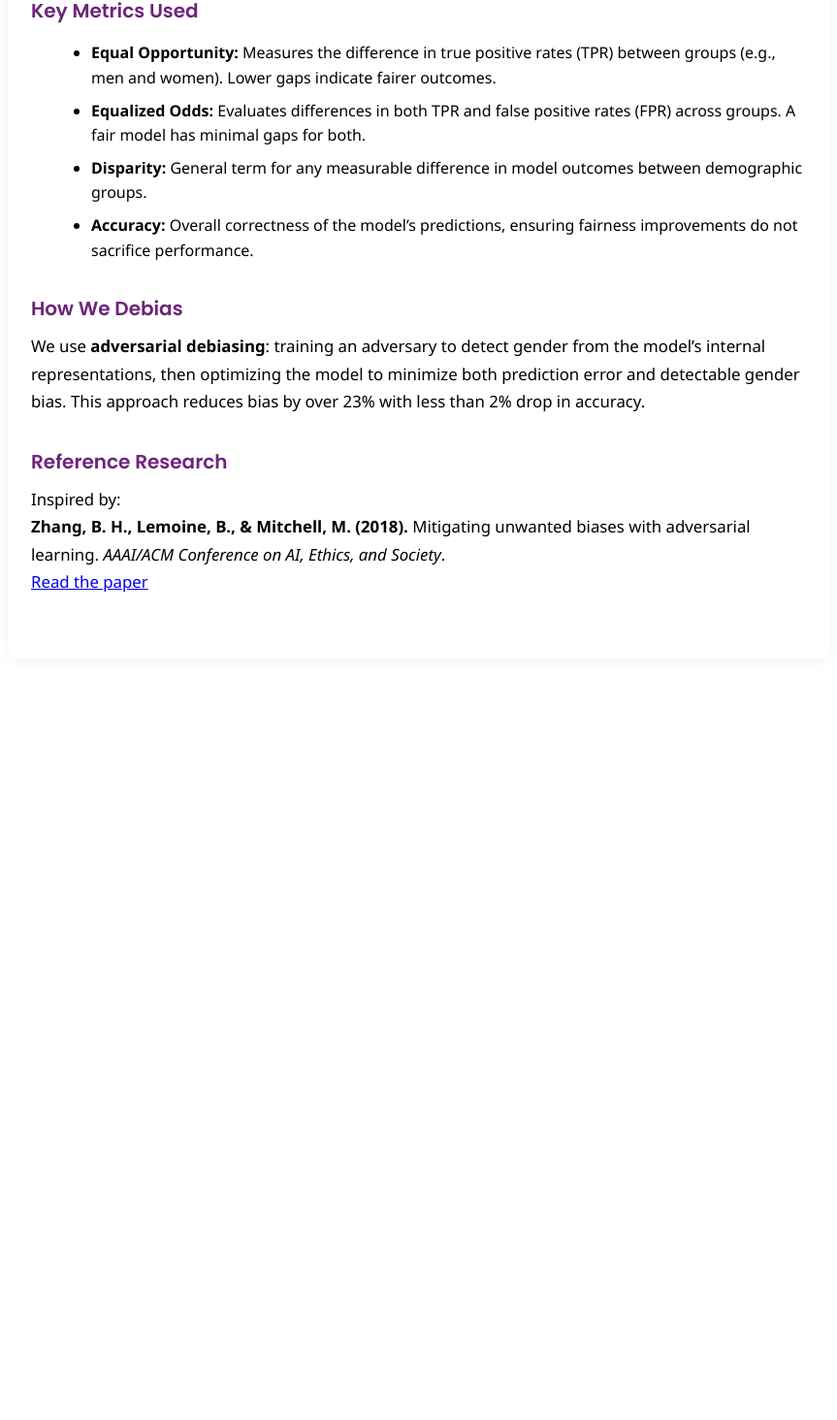
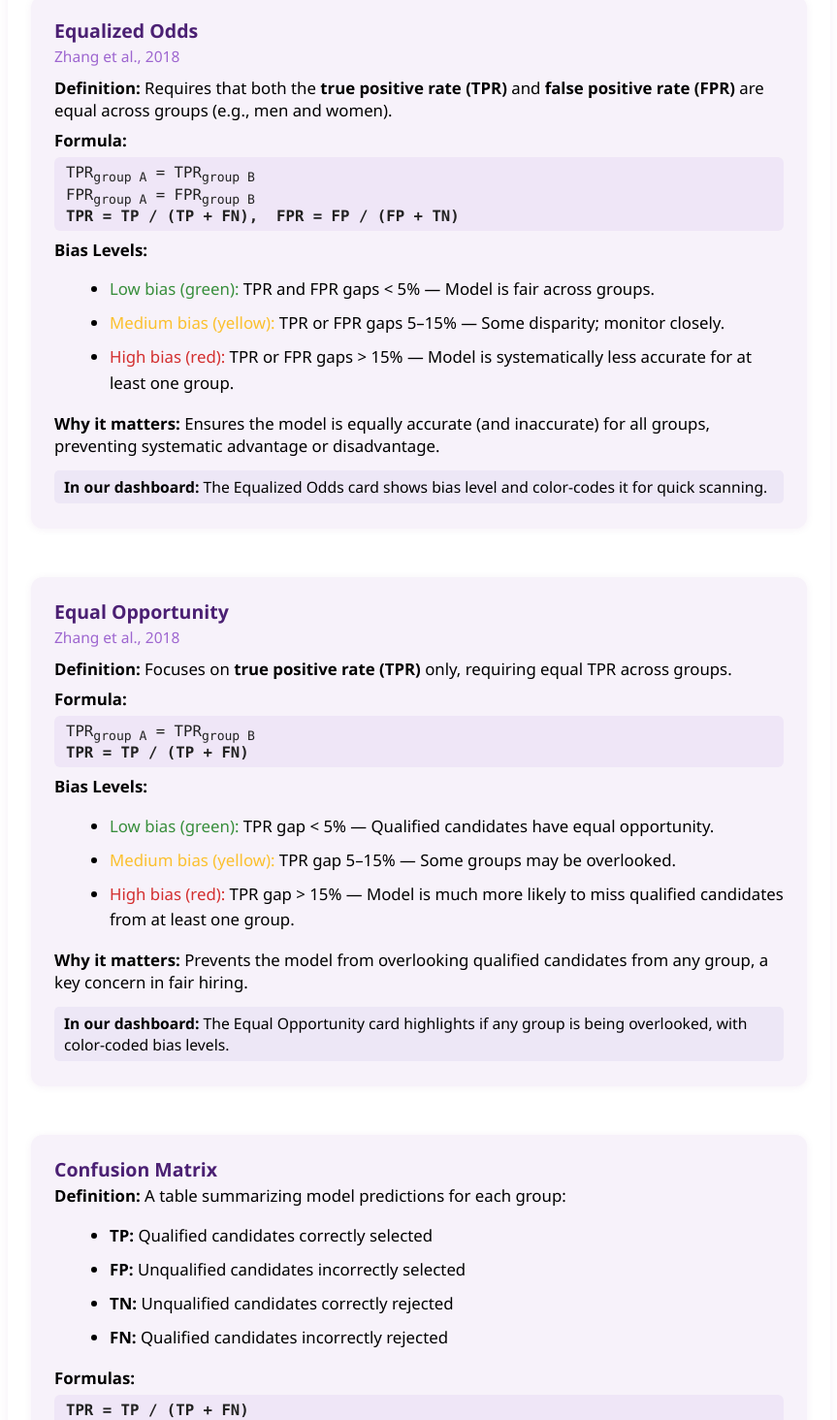
Before and after one commit to imancheema/fAI, a React (Create React App) app in the folder frontend/: page /metrics in a window 1280 px wide. Shown: the part 430-1894 px from the top of the page at 97% size, without its empty margins (208-1071 px from the left). Before the commit the page ends 1149 px from the top, so only its background shows below. Built offline with nearby package versions, Linux system fonts and the light colour scheme.

Commit message:
Update metrics page formatting and formulas

```diff
--- a/frontend/src/components/Navbar.tsx
+++ b/frontend/src/components/Navbar.tsx
@@ -25,8 +25,8 @@ function Navbar() {
             Problem
           </Link>
           <Link
-            to="/aboutus"
-            className={location.pathname === "/aboutus" ? "active" : ""}
+            to="/about"
+            className={location.pathname === "/about" ? "active" : ""}
           >
             About Us
           </Link>
--- a/frontend/src/screens/AboutPage.tsx
+++ b/frontend/src/screens/AboutPage.tsx
@@ -2,7 +2,7 @@ import React from "react";
 import teamPhoto from "../assets/TeamPhoto.png";
 import "./ProblemPage.css";
 
-const AboutUsPage = () => (
+const AboutPage = () => (
   <div className="page-wrapper">
     <div className="content-container">
       <h1 className="problem-title">Who Are We?</h1>
@@ -25,4 +25,4 @@ const AboutUsPage = () => (
   </div>
 );
 
-export default AboutUsPage;
+export default AboutPage;
--- a/frontend/src/screens/MetricsPage.css
+++ b/frontend/src/screens/MetricsPage.css
@@ -49,3 +49,180 @@
     font-size: 1.05rem;
     line-height: 1.7;
   }
+
+  .metrics-link {
+  color: #6D247A;
+  text-decoration: underline;
+  font-weight: 500;
+}
+.metrics-link:hover {
+  color: #4B2073;
+}
+
+
+.metrics-visual-row {
+    display: flex;
+    gap: 24px;
+    flex-wrap: wrap;
+    margin-bottom: 40px;
+  }
+
+  .metric-card {
+    background: #f9f7fb;
+    border-radius: 12px;
+    padding: 22px 20px 18px 20px;
+    min-width: 265px;
+    flex: 1 1 300px;
+    margin-bottom: 18px;
+    box-shadow: 0 1px 8px rgba(109,36,122,0.06);
+    display: flex;
+    flex-direction: column;
+  }
+
+  .metric-card-header {
+    display: flex;
+    align-items: center;
+    margin-bottom: 10px;
+  }
+
+  .metric-icon {
+    font-size: 2.1rem;
+    margin-right: 14px;
+    flex-shrink: 0;
+  }
+
+  .metric-card-title {
+    color: #4B2073;
+    font-size: 1.18rem;
+    font-weight: 700;
+  }
+
+  .metric-card-subtitle {
+    color: #9E66D0;
+    font-size: 0.98rem;
+    font-weight: 500;
+  }
+
+  .metric-card-body {
+    color: #333;
+    font-size: 1.04rem;
+    margin-top: 6px;
+  }
+
+  .metric-card ul {
+    margin-left: 17px;
+    margin-bottom: 0;
+  }
+
+  .metric-highlight {
+    color: #6D247A;
+    font-weight: 500;
+    display: block;
+    margin-top: 8px;
+  }
+
+  @media (max-width: 900px) {
+    .metrics-visual-row {
+      flex-direction: column;
+      gap: 8px;
+    }
+  }
+
+  .metrics-cards-stack {
+    display: flex;
+    flex-direction: column;
+    gap: 32px;
+    margin-bottom: 40px;
+  }
+
+  .metric-card {
+    background: #f7f2fa;
+    border-radius: 12px;
+    padding: 22px 24px 18px 24px;
+    box-shadow: 0 1px 8px rgba(109,36,122,0.06);
+  }
+
+  .metric-card-title {
+    color: #4B2073;
+    font-size: 1.22rem;
+    font-weight: 700;
+    margin-bottom: 2px;
+  }
+
+  .metric-card-ref {
+    color: #9E66D0;
+    font-size: 0.97rem;
+    font-weight: 500;
+    margin-bottom: 10px;
+  }
+
+  .metric-card-section {
+    margin-bottom: 8px;
+    font-size: 1.05rem;
+  }
+
+  .metric-formula {
+    font-family: 'Menlo', 'Consolas', monospace;
+    background: #efe6f7;
+    border-radius: 6px;
+    padding: 6px 12px;
+    margin: 6px 0 0 0;
+    font-size: 0.98rem;
+  }
+
+  .metric-formula-detail {
+    font-size: 0.95em;
+    color: #6D247A;
+    margin-top: 2px;
+  }
+
+  .bias-low {
+    color: #388e3c;
+    font-weight: 500;
+  }
+  .bias-medium {
+    color: #fbc02d;
+    font-weight: 500;
+  }
+  .bias-high {
+    color: #d32f2f;
+    font-weight: 500;
+  }
+
+  .metric-card-dashboard {
+    background: #ede7f6;
+    border-radius: 5px;
+    padding: 6px 10px;
+    font-size: 0.98rem;
+    margin-top: 6px;
+  }
+
+  .metric-formula {
+    font-family: 'Menlo', 'Consolas', monospace;
+    background: #efe6f7;
+    border-radius: 6px;
+    padding: 6px 12px;
+    margin: 6px 0 0 0;
+    font-size: 0.98rem;
+    color: #222;         /* dark black text */
+    font-weight: normal; /* not bold */
+  }
+
+  .metric-formula {
+    font-family: 'Menlo', 'Consolas', monospace;
+    background: #efe6f7;
+    border-radius: 6px;
+    padding: 6px 12px;
+    margin: 6px 0 0 0;
+    font-size: 0.98rem;
+  }
+
+  .formula-normal {
+    color: #222;
+    font-weight: normal;
+  }
+
+  .formula-bold {
+    color: #222;
+    font-weight: bold;
+  }
--- a/frontend/src/screens/MetricsPage.tsx
+++ b/frontend/src/screens/MetricsPage.tsx
@@ -8,51 +8,128 @@ const MetricsPage = () => (
     </h1>
     <p className="metrics-subtitle">
       <em>
-        Measuring and tracking fairness in AI-driven resume screening.
+        How we measure and communicate fairness in AI-driven resume screening.
       </em>
     </p>
-
-    <div className="metrics-illustration">
-      {/* Optional: Place an illustration here, similar to ProblemPage */}
-      {/* <img src={require("../assets/metrics-illustration.png")} alt="Metrics Illustration" /> */}
-    </div>
 
     <section>
       <h2 className="metrics-section-header">Why Metrics Matter in Fair Hiring</h2>
       <p>
-        To ensure AI-driven resume screening is both accurate and equitable, we evaluate our models using fairness metrics. These metrics help us quantify and reduce gender bias, moving towards a fairer hiring process for all candidates.
+        To ensure our AI-driven resume screening is both accurate and equitable, we rely on fairness metrics. These help us identify, quantify, and reduce gender bias, supporting a fairer hiring process for all candidates.
       </p>
     </section>
 
-    <section>
-      <h2 className="metrics-section-header">Key Metrics Used</h2>
-      <ul>
-        <li>
-          <strong>Equal Opportunity:</strong> Measures the difference in true positive rates (TPR) between groups (e.g., men and women). Lower gaps indicate fairer outcomes.
-        </li>
-        <li>
-          <strong>Equalized Odds:</strong> Evaluates differences in both TPR and false positive rates (FPR) across groups. A fair model has minimal gaps for both.
-        </li>
-        <li>
-          <strong>Disparity:</strong> General term for any measurable difference in model outcomes between demographic groups.
-        </li>
-        <li>
-          <strong>Accuracy:</strong> Overall correctness of the model’s predictions, ensuring fairness improvements do not sacrifice performance.
-        </li>
-      </ul>
-    </section>
+    <div className="metrics-cards-stack">
+      {/* Equalized Odds */}
+      <div className="metric-card">
+        <div className="metric-card-title">Equalized Odds</div>
+        <div className="metric-card-ref">Zhang et al., 2018</div>
+        <div className="metric-card-section">
+          <b>Definition:</b> Requires that both the <b>true positive rate (TPR)</b> and <b>false positive rate (FPR)</b> are equal across groups (e.g., men and women).
+        </div>
+        <div className="metric-card-section">
+          <b>Formula:</b>
+          <div className="metric-formula">
+            <div className="formula-normal">TPR<sub>group A</sub> = TPR<sub>group B</sub></div>
+            <div className="formula-normal">FPR<sub>group A</sub> = FPR<sub>group B</sub></div>
+            <div className="formula-bold">
+              TPR = TP / (TP + FN),&nbsp; FPR = FP / (FP + TN)
+            </div>
+          </div>
+        </div>
+        <div className="metric-card-section">
+          <b>Bias Levels:</b>
+          <ul>
+            <li><span className="bias-low">Low bias (green):</span> TPR and FPR gaps &lt; 5% — Model is fair across groups.</li>
+            <li><span className="bias-medium">Medium bias (yellow):</span> TPR or FPR gaps 5–15% — Some disparity; monitor closely.</li>
+            <li><span className="bias-high">High bias (red):</span> TPR or FPR gaps &gt; 15% — Model is systematically less accurate for at least one group.</li>
+          </ul>
+        </div>
+        <div className="metric-card-section">
+          <b>Why it matters:</b> Ensures the model is equally accurate (and inaccurate) for all groups, preventing systematic advantage or disadvantage.
+        </div>
+        <div className="metric-card-section metric-card-dashboard">
+          <b>In our dashboard:</b> The Equalized Odds card shows bias level and color-codes it for quick scanning.
+        </div>
+      </div>
+
+      {/* Equal Opportunity */}
+      <div className="metric-card">
+        <div className="metric-card-title">Equal Opportunity</div>
+        <div className="metric-card-ref">Zhang et al., 2018</div>
+        <div className="metric-card-section">
+          <b>Definition:</b> Focuses on <b>true positive rate (TPR)</b> only, requiring equal TPR across groups.
+        </div>
+        <div className="metric-card-section">
+          <b>Formula:</b>
+          <div className="metric-formula">
+            <div className="formula-normal">TPR<sub>group A</sub> = TPR<sub>group B</sub></div>
+            <div className="formula-bold">TPR = TP / (TP + FN)</div>
+          </div>
+        </div>
+        <div className="metric-card-section">
+          <b>Bias Levels:</b>
+          <ul>
+            <li><span className="bias-low">Low bias (green):</span> TPR gap &lt; 5% — Qualified candidates have equal opportunity.</li>
+            <li><span className="bias-medium">Medium bias (yellow):</span> TPR gap 5–15% — Some groups may be overlooked.</li>
+            <li><span className="bias-high">High bias (red):</span> TPR gap &gt; 15% — Model is much more likely to miss qualified candidates from at least one group.</li>
+          </ul>
+        </div>
+        <div className="metric-card-section">
+          <b>Why it matters:</b> Prevents the model from overlooking qualified candidates from any group, a key concern in fair hiring.
+        </div>
+        <div className="metric-card-section metric-card-dashboard">
+          <b>In our dashboard:</b> The Equal Opportunity card highlights if any group is being overlooked, with color-coded bias levels.
+        </div>
+      </div>
+
+      {/* Confusion Matrix */}
+      <div className="metric-card">
+        <div className="metric-card-title">Confusion Matrix</div>
+        <div className="metric-card-section">
+          <b>Definition:</b> A table summarizing model predictions for each group:
+          <ul>
+            <li><b>TP:</b> Qualified candidates correctly selected</li>
+            <li><b>FP:</b> Unqualified candidates incorrectly selected</li>
+            <li><b>TN:</b> Unqualified candidates correctly rejected</li>
+            <li><b>FN:</b> Qualified candidates incorrectly rejected</li>
+          </ul>
+        </div>
+        <div className="metric-card-section">
+          <b>Formulas:</b>
+          <div className="metric-formula">
+            <div className="formula-bold">TPR = TP / (TP + FN)</div>
+            <div className="formula-bold">FPR = FP / (FP + TN)</div>
+            <div className="formula-bold">Accuracy = (TP + TN) / (TP + FP + TN + FN)</div>
+          </div>
+        </div>
+        <div className="metric-card-section">
+          <b>Bias Levels:</b>
+          <ul>
+            <li><span className="bias-low">Low bias (green):</span> Error rates nearly equal across groups — Model is consistent.</li>
+            <li><span className="bias-medium">Medium bias (yellow):</span> Noticeable difference in error rates — Some groups experience more mistakes.</li>
+            <li><span className="bias-high">High bias (red):</span> Large error rate gaps between groups — Model is much less reliable for at least one group.</li>
+          </ul>
+        </div>
+        <div className="metric-card-section">
+          <b>Why it matters:</b> The confusion matrix is the foundation for all fairness metrics. It helps you see if errors are concentrated in one group.
+        </div>
+        <div className="metric-card-section metric-card-dashboard">
+          <b>In our dashboard:</b> The Confusion Matrix card lets you compare error types for each group, visually and instantly.
+        </div>
+      </div>
+    </div>
 
     <section>
       <h2 className="metrics-section-header">How We Debias</h2>
       <p>
-        We use <strong>adversarial debiasing</strong>: training an adversary to detect gender from the model’s internal representations, then optimizing the model to minimize both prediction error and detectable gender bias. This approach reduces bias by over 23% with less than 2% drop in accuracy.
+        We use <strong>adversarial debiasing</strong>: our model learns to minimize both prediction error and detectable gender bias, inspired by <a href="https://dl.acm.org/doi/10.1145/3278721.3278779" target="_blank" rel="noopener noreferrer">Zhang et al., 2018</a>. This reduces bias by over 23% with minimal impact on accuracy.
       </p>
     </section>
 
     <section>
       <h2 className="metrics-section-header">Reference Research</h2>
       <p>
-        Inspired by:<br/>
         <strong>Zhang, B. H., Lemoine, B., & Mitchell, M. (2018).</strong> Mitigating unwanted biases with adversarial learning. <em>AAAI/ACM Conference on AI, Ethics, and Society</em>.<br/>
         <a
           href="https://dl.acm.org/doi/10.1145/3278721.3278779"
--- a/frontend/src/screens/ProblemPage.css
+++ b/frontend/src/screens/ProblemPage.css
@@ -97,3 +97,9 @@
   border-radius: 8px;
   box-shadow: 0 4px 8px rgba(0, 0, 0, 0.1);
 }
+
+
+.metric-formula-bold {
+  color: #6D247A;
+  font-weight: bold;
+}
```
